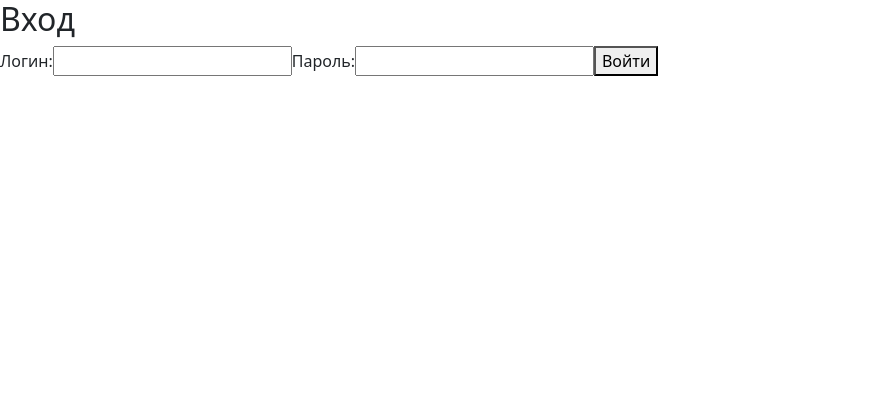
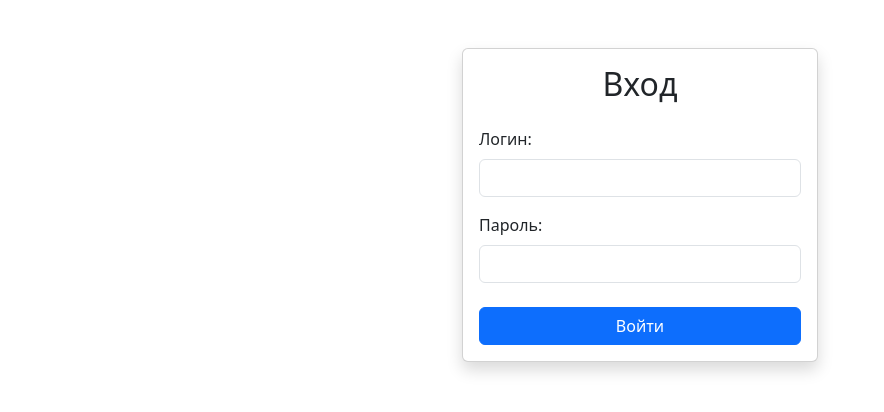
Before and after one commit to MariaIdk/medclinic, a React (Create React App) app in the folder medclinic-frontend/: page /login in a window 1280 px wide. Shown: the top 412 px of the page, without its empty margins (0-884 px from the left). Built offline with nearby package versions, Linux system fonts and the light colour scheme.

Commit message:
Стиль на loginForm

```diff
--- a/medclinic-frontend/src/components/LoginForm.js
+++ b/medclinic-frontend/src/components/LoginForm.js
@@ -1,8 +1,9 @@
 // src/components/LoginForm.js
 import React, { useState, useContext } from 'react';
 import { useNavigate } from 'react-router-dom';
-import { loginUser } from './api';  // ← путь к api/index.js
+import { loginUser } from './api';
 import { AuthContext } from '../contexts/AuthContext';
+import 'bootstrap/dist/css/bootstrap.min.css'; // Импорт стилей Bootstrap
 
 export default function LoginForm() {
   const navigate = useNavigate();
@@ -22,7 +23,6 @@ export default function LoginForm() {
     setError('');
     try {
       const { access, refresh } = await loginUser(formData);
-      // сохраняем токены и userId
       const payload = JSON.parse(atob(access.split('.')[1]));
       login(access, payload.user_id);
       localStorage.setItem('refreshToken', refresh);
@@ -35,18 +35,52 @@ export default function LoginForm() {
   };
 
   return (
-    <div className="login-form">
-      <h2>Вход</h2>
-      {error && <p className="error">{error}</p>}
-      <form onSubmit={handleSubmit}>
-        <label>Логин:</label>
-        <input name="username" value={formData.username} onChange={handleChange} required />
+    <div className="container mt-5">
+      <div className="row justify-content-center">
+        <div className="col-md-6 col-lg-4">
+          <div className="card shadow">
+            <div className="card-body">
+              <h2 className="card-title text-center mb-4">Вход</h2>
+              {error && <div className="alert alert-danger">{error}</div>}
 
-        <label>Пароль:</label>
-        <input type="password" name="password" value={formData.password} onChange={handleChange} required />
+              <form onSubmit={handleSubmit}>
+                <div className="mb-3">
+                  <label className="form-label">Логин:</label>
+                  <input
+                    name="username"
+                    className="form-control"
+                    value={formData.username}
+                    onChange={handleChange}
+                    required
+                  />
+                </div>
 
-        <button type="submit" disabled={loading}>{loading ? 'Загрузка...' : 'Войти'}</button>
-      </form>
+                <div className="mb-4">
+                  <label className="form-label">Пароль:</label>
+                  <input
+                    type="password"
+                    name="password"
+                    className="form-control"
+                    value={formData.password}
+                    onChange={handleChange}
+                    required
+                  />
+                </div>
+
+                <div className="d-grid">
+                  <button
+                    type="submit"
+                    className="btn btn-primary"
+                    disabled={loading}
+                  >
+                    {loading ? 'Загрузка...' : 'Войти'}
+                  </button>
+                </div>
+              </form>
+            </div>
+          </div>
+        </div>
+      </div>
     </div>
   );
 }
```
Also changed, not shown: 1 other file (tests, documents, lock files or other folders).
